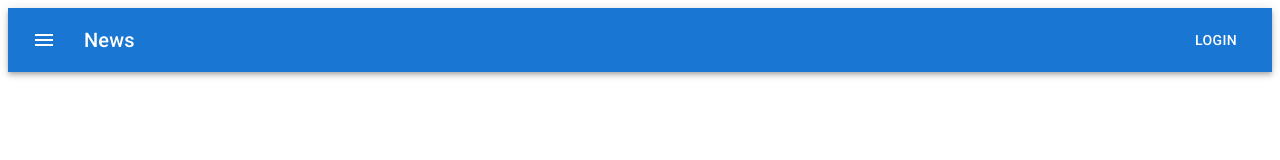
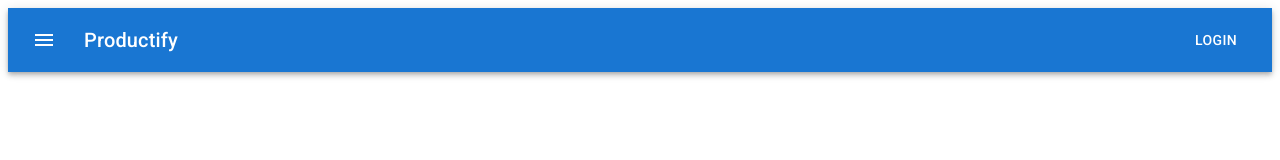
Before and after one commit to xavier-kong/productify, a React (Create React App) app: page / in a window 1280 px wide. Shown: the top 160 px of the page. Built offline with nearby package versions, Linux system fonts and the light colour scheme.

Commit message:
changed toolbar text

```diff
--- a/src/components/Navbar.tsx
+++ b/src/components/Navbar.tsx
@@ -21,7 +21,7 @@ const Navbar = () => (
                     <MenuIcon />
                 </IconButton>
                 <Typography variant="h6" component="div" sx={{ flexGrow: 1 }}>
-                    News
+                    Productify
                 </Typography>
                 <Button color="inherit">Login</Button>
             </Toolbar>
```
